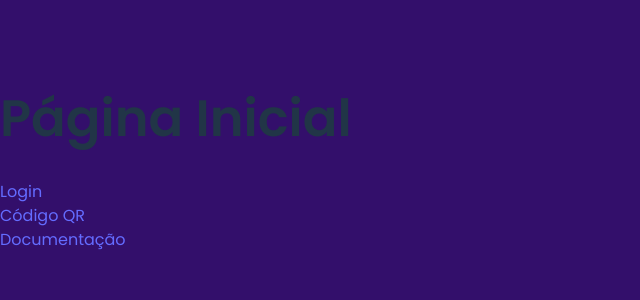
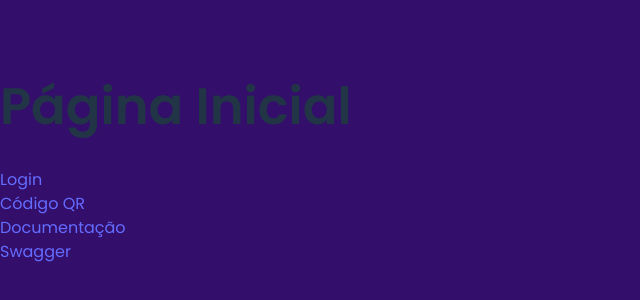
Before and after one commit to Gustavo-UNIJORGE/NITELog-Web, a React (Vite) app: page / in a window 1280 px wide. Shown: the part 246-546 px from the top of the page, without its empty margins (0-640 px from the left). Built offline with nearby package versions, Linux system fonts and the light colour scheme; no server answers.

Commit message:
feat: link para documentação adicionado a home; alterado link do swagger para evitar confusões

```diff
--- a/src/main.tsx
+++ b/src/main.tsx
@@ -26,7 +26,7 @@ ReactDOM.createRoot(root!).render(
         <Route element={<QRCodeLayout />} path={routes.QRCODE}>
           <Route index />
         </Route>
-        <Route element={<DocsIndex />} path='docs'>
+        <Route element={<DocsIndex />} path={routes.DOCS}>
 
         </Route>
       </Route>
--- a/src/pages/Home.tsx
+++ b/src/pages/Home.tsx
@@ -8,9 +8,11 @@ const Home = () => {
             <div className="nav">
                 <Link to={routes.LOGIN}>Login</Link>
                 <Link to={routes.QRCODE}>Código QR</Link>
+                <Link to={routes.DOCS}>Documentação</Link>
             </div>
+
             <footer>
-                <a href='https://nitelogdev.discloud.app/apidoc/index.html'>Documentação</a>
+                <a href='https://nitelogdev.discloud.app/apidoc/index.html'>Swagger</a>
             </footer>
         </>
     )
--- a/src/routes.ts
+++ b/src/routes.ts
@@ -1,6 +1,8 @@
 const routes = {
   LOGIN: 'login',
-  QRCODE: 'qr-code'
+  QRCODE: 'qr-code',
+  DOCS: 'docs',
+
 }
 
 export default routes;
```
